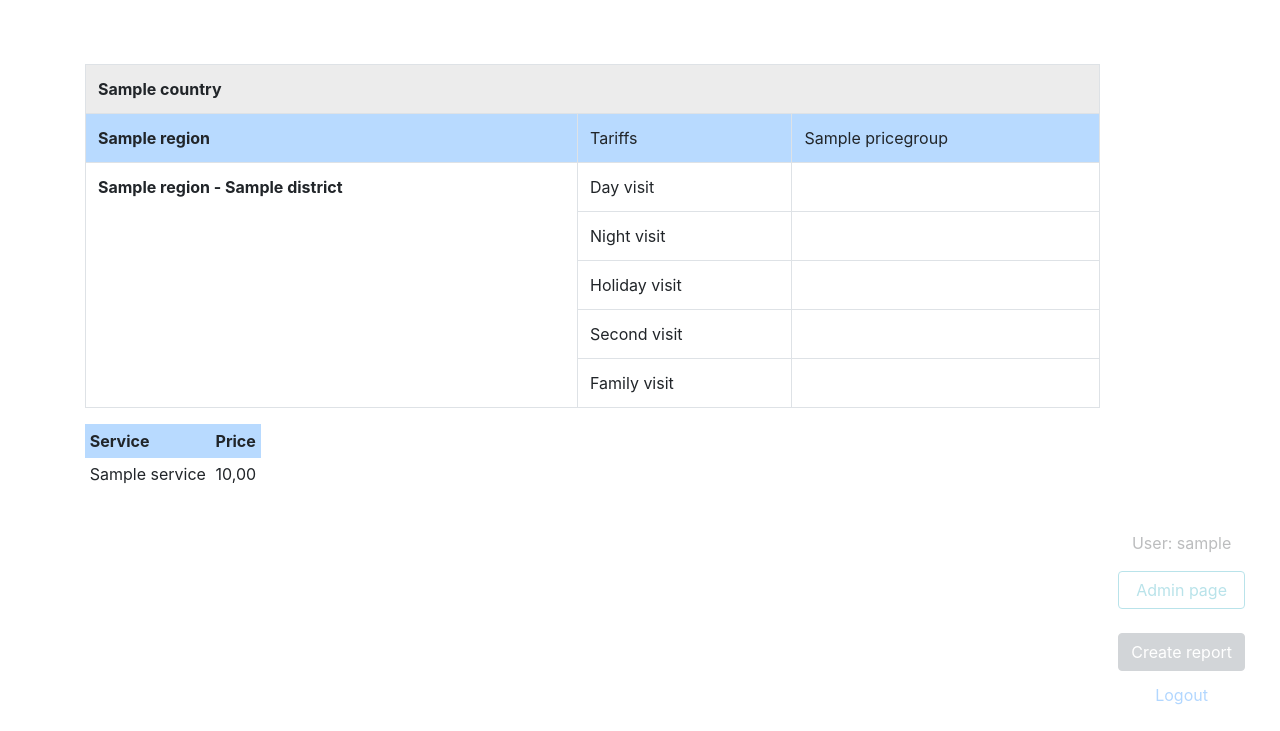
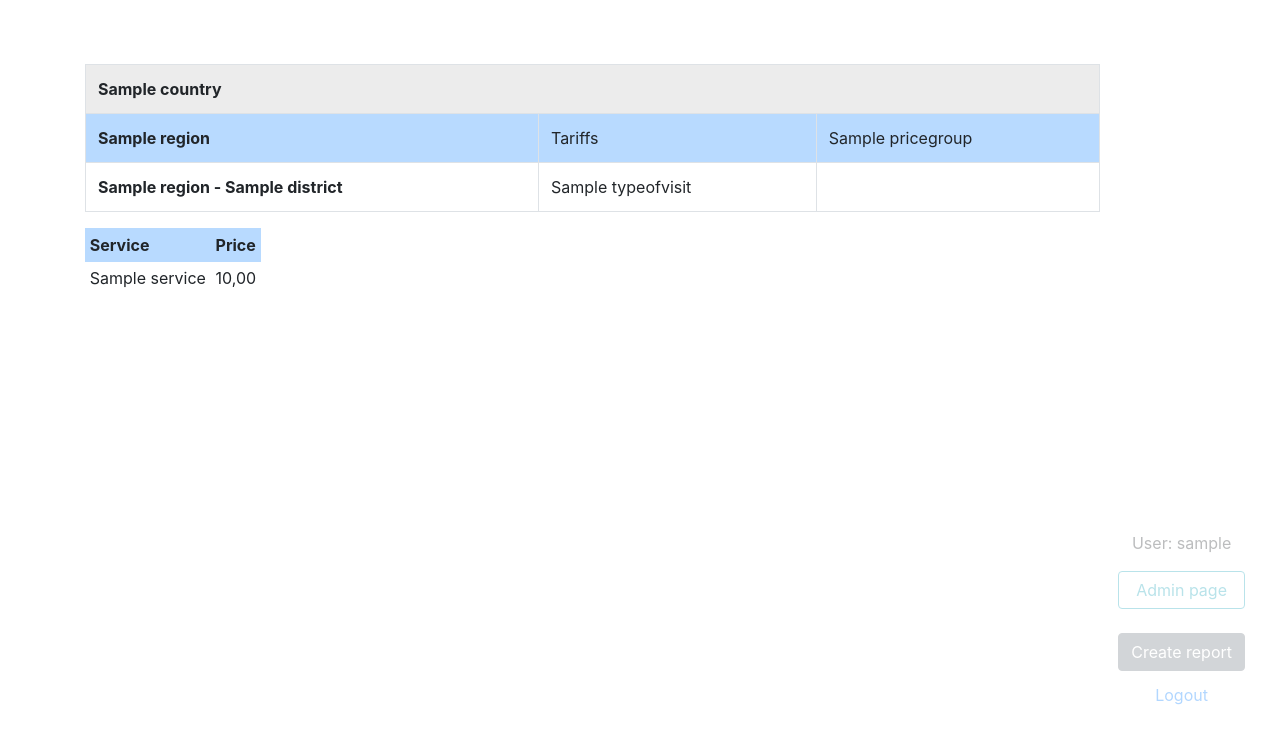
Before and after one commit to yakusevv/django_medical_reports, a Django app: page /reports/price_table/1 in a window 1280 px wide. Shown: the part 56-787 px from the top of the page. Run offline with Django 3.2, Linux system fonts and the light colour scheme; a user stored in the database is signed in; tables that the repository leaves empty hold one stand-in row (values such as "Sample post"); some libraries are stand-ins or nearby versions.

Commit message:
Remaking of Price Table View

```diff
--- a/reports/templates/reports/price_table_view.html
+++ b/reports/templates/reports/price_table_view.html
@@ -18,70 +18,26 @@
     {% for district in region.district_set.all %}
     <tr>
       <th rowspan="5"> {{ district }} </th>
-                <td> Day visit </td>
+        {% for type_of_visit in types_of_visit %}
+          <td>
+            {{ type_of_visit.name }}
+          </td>
           {% for price_group in price_groups %}
             <td>
             {% for tariff in district.tariff_set.all %}
-                      {% if tariff.price_group == price_group %}
-                       {{ tariff.day_visit }}
+              {% if tariff.price_group == price_group%}
+                {% for visit_price in tariff.visittariff_set.all %}
+                  {% if visit_price.type_of_visit == type_of_visit %}
+                    {{ visit_price.price }}
+                  {% endif %}
+                {% endfor %}
               {% endif %}
             {% endfor %}
           {% endfor %}
             </td>
     </tr>
-              <tr>
-                <td> Night visit </td>
-                {% for price_group in price_groups %}
-                <td>
-                  {% for tariff in district.tariff_set.all %}
-                      {% if tariff.price_group == price_group %}
-                       {{ tariff.night_visit }}
-                      {% endif %}
         {% endfor %}
     {% endfor %}
-                </td>
-              </tr>
-              <tr>
-                <td> Holiday visit </td>
-                {% for price_group in price_groups %}
-                <td>
-                  {% for tariff in district.tariff_set.all %}
-                      {% if tariff.price_group == price_group %}
-                       {{ tariff.holiday_visit }}
-                      {% endif %}
-                  {% endfor %}
-                {% endfor %}
-                </td>
-            </tr>
-              <tr>
-                <td> Second visit </td>
-                {% for price_group in price_groups %}
-                <td>
-                  {% for tariff in district.tariff_set.all %}
-                      {% if tariff.price_group == price_group %}
-                       {{ tariff.second_visit }}
-                      {% endif %}
-                  {% endfor %}
-                {% endfor %}
-                </td>
-              <tr>
-                <td> Family visit </td>
-                {% for price_group in price_groups %}
-                <td>
-                  {% for tariff in district.tariff_set.all %}
-                      {% if tariff.price_group == price_group %}
-                       {{ tariff.family_visit }}
-                      {% endif %}
-                  {% endfor %}
-                {% endfor %}
-                </td>
-            </tr>
-            <tr>
-            </tr>
-          </tr>
-          {% endfor %}
-
-
   {% endfor %}
 
 </table>
--- a/reports/views.py
+++ b/reports/views.py
@@ -3,7 +3,7 @@ from django.views.generic import ListView, DetailView, DeleteView, View, CreateV
 from django.contrib.auth.mixins import LoginRequiredMixin, PermissionRequiredMixin
 from django.db import transaction
 
-from .models import Report, Country, PriceGroup
+from .models import Report, Country, PriceGroup, TypeOfVisit
 from .forms import ReportCreateForm, ServiceItemsFormSet, AdditionalImageForm
 from .utils import DocReportGenerator
 
@@ -81,5 +81,7 @@ class PriceTableView(PermissionRequiredMixin, DetailView):
 
     def get_context_data(self, **kwargs):
         context = super().get_context_data(**kwargs)
+        country = kwargs['object']
         context['price_groups'] = PriceGroup.objects.all()
+        context['types_of_visit'] = TypeOfVisit.objects.filter(country=country)
         return context
```
Lines whose indentation alone changed are shown as unchanged.
